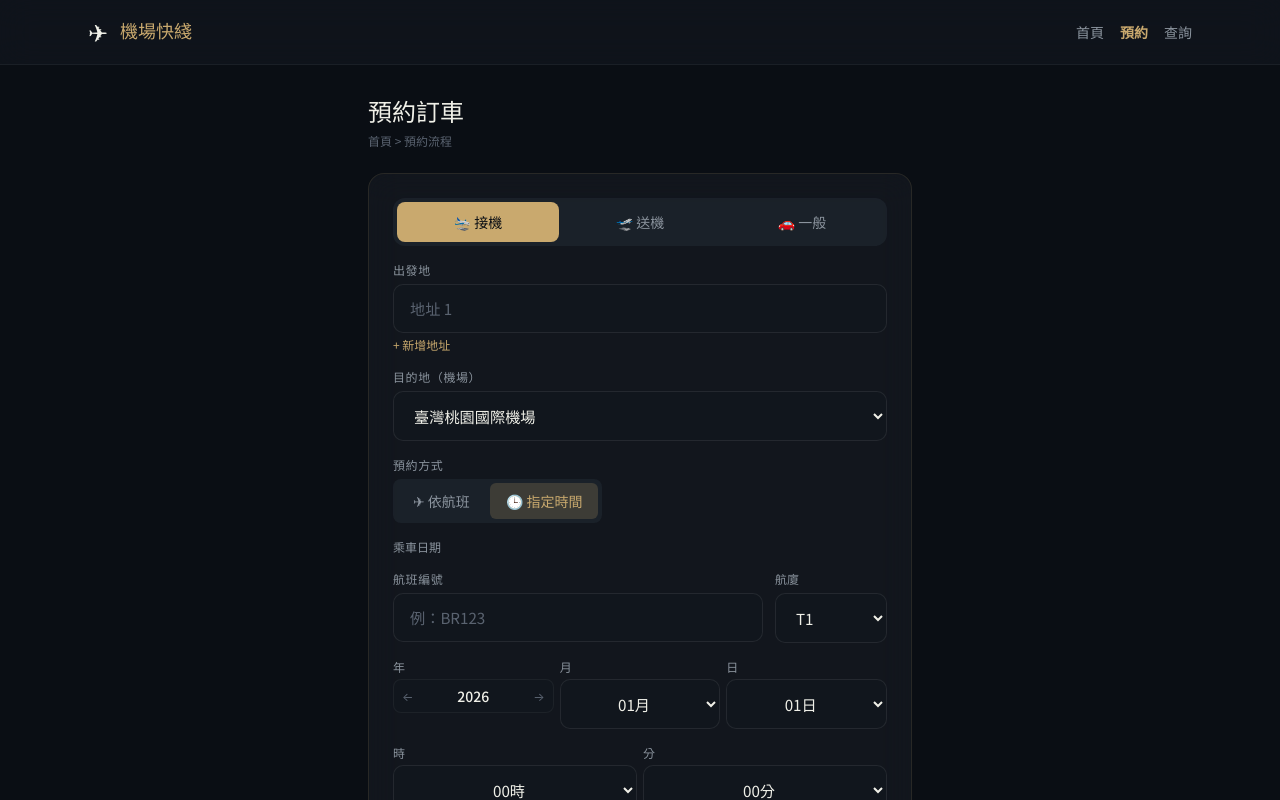
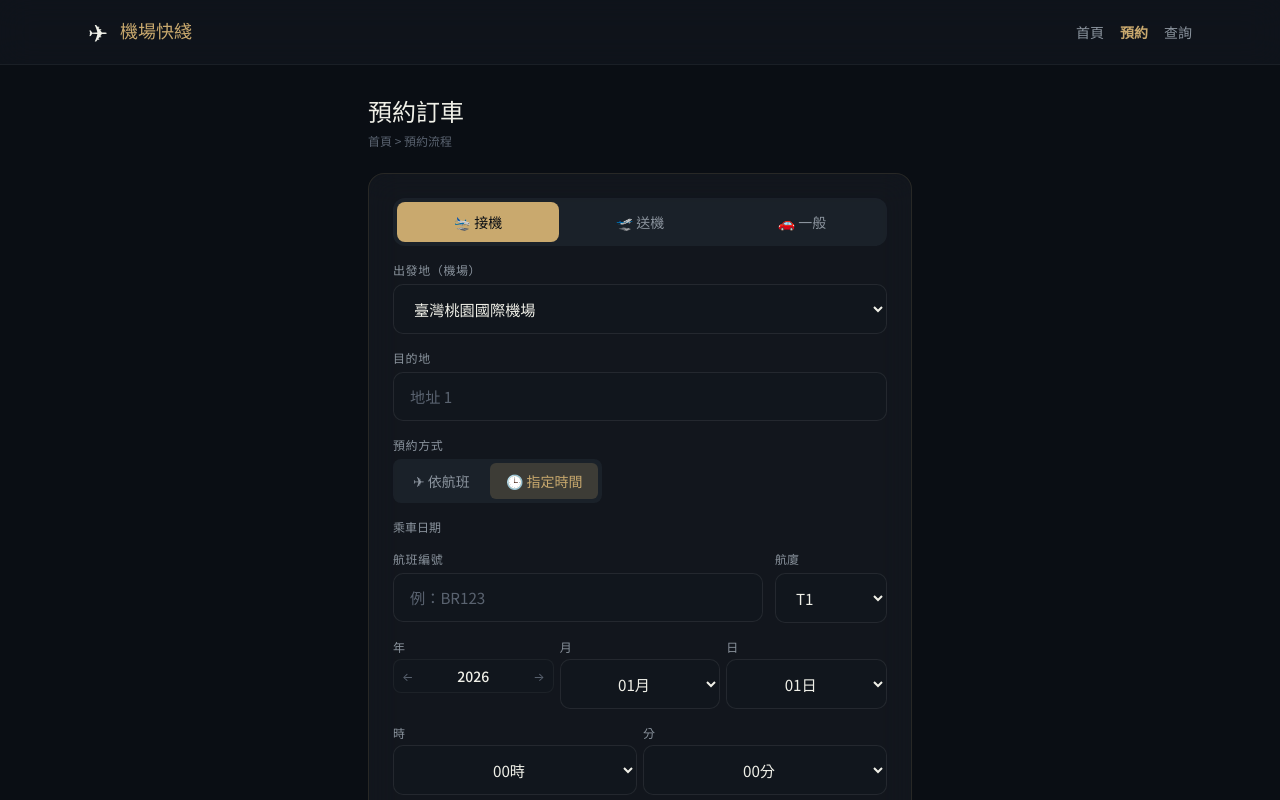
Before and after one commit to sy084309-boop/airport-transfer, a React (Vite) app in the folder client/: page /booking in a window 1280 px wide. Shown: the top 800 px of the page. Built offline with nearby package versions, Linux system fonts and the light colour scheme.

Commit message:
Fix: restore original pickup/sendoff layout logic
- Pickup: airport (出發地) → address (目的地)
- Sendoff: address (出發地) → airport (目的地)
- Kept: tab order 接機 first, FlightValidator on pickup, plain input on sendoff

```diff
--- a/client/src/pages/public/BookingPage.tsx
+++ b/client/src/pages/public/BookingPage.tsx
@@ -37,7 +37,7 @@ export default function BookingPage() {
     }
   }, [user]);
 
-  const calcPrice = async () => { if(!dest) return; setCalculating(true); try{ const pickupAddr = tab==='sendoff' ? airport : dest; const dropoffAddr = tab==='sendoff' ? dest : airport; const{data}=await api.post('/pricing/calculate',{vehicleType:vehicle,origin:pickupAddr,dest:dropoffAddr}); setPrice(data.totalPrice+(signboard?200:0)+(signboard2?200:0)); } catch{setPrice(null)} setCalculating(false); };
+  const calcPrice = async () => { if(!dest) return; setCalculating(true); try{ const{data}=await api.post('/pricing/calculate',{vehicleType:vehicle,origin:'taipei',dest:'taoyuan_airport'}); setPrice(data.totalPrice+(signboard?200:0)+(signboard2?200:0)); } catch{setPrice(null)} setCalculating(false); };
 
   const submit = async () => {
     if(new Date(`${year}-${month}-${day}T${hour}:${minute}:00`)<new Date()) return alert('不可預約過去的時間');
@@ -46,7 +46,7 @@ export default function BookingPage() {
     if(!phone) return alert('請填寫手機');
     const sched=`${year}-${month}-${day}T${hour}:${minute}:00`;
     const extras=[signboard?'舉牌':null,signboard2?'第二組舉牌':null].filter(Boolean).join(',');
-    const{data}=await api.post('/bookings',{bookingType:tab,pickupAddress:tab==='sendoff'?airport:dest,dropoffAddress:tab==='sendoff'?dest:airport,flightNumber:flightNo||null,scheduledPickupAt:sched,passengerCount:passengers,luggageCount:luggage,vehicleType:vehicle,paymentMethod:payment,specialRequests:extras||null});
+    const{data}=await api.post('/bookings',{bookingType:tab,pickupAddress:tab==='pickup'?airport:dest,dropoffAddress:tab==='pickup'?dest:airport,flightNumber:flightNo||null,scheduledPickupAt:sched,passengerCount:passengers,luggageCount:luggage,vehicleType:vehicle,paymentMethod:payment,specialRequests:extras||null});
     nav(`/track/${data.referenceCode}`);
   };
 
@@ -72,8 +72,11 @@ export default function BookingPage() {
         <div className="glass-card p-6 space-y-4">
           <div className="flex bg-ash/50 rounded-xl p-1">{tabs.map(t=>(<button key={t.key} onClick={()=>setTab(t.key)} className={`flex-1 py-2.5 text-sm rounded-lg transition-all ${tab===t.key?'bg-gold text-obsidian':'text-mist hover:text-ivory'}`}>{t.label}</button>))}</div>
 
-          {/* Pickup: Address first */}
-          {(tab==='pickup'||tab==='general')&&<div>
+          {/* Pickup: Airport first */}
+          {tab==='pickup'&&<div><label className="block text-xs text-mist mb-1.5 uppercase tracking-wider">出發地（機場）</label><select value={airport} onChange={e=>setAirport(e.target.value)} className="input-premium w-full">{AIRPORTS.map(a=><option key={a}>{a}</option>)}</select></div>}
+
+          {/* Sendoff/General: Address first */}
+          {(tab==='sendoff'||tab==='general')&&<div>
             <label className="block text-xs text-mist mb-1.5 uppercase tracking-wider">出發地</label>
             <input value={dest} onChange={e=>setDest(e.target.value)} className="input-premium w-full" placeholder="地址 1" />
             {addrCount>=2&&<input className="input-premium w-full mt-1.5" placeholder="地址 2" />}
@@ -85,20 +88,17 @@ export default function BookingPage() {
             </div>
           </div>}
 
-          {/* Pickup: Airport destination */}
-          {tab==='pickup'&&<div><label className="block text-xs text-mist mb-1.5 uppercase tracking-wider">目的地（機場）</label><select value={airport} onChange={e=>setAirport(e.target.value)} className="input-premium w-full">{AIRPORTS.map(a=><option key={a}>{a}</option>)}</select></div>}
-
-          {/* Sendoff: Airport first */}
-          {tab==='sendoff'&&<div><label className="block text-xs text-mist mb-1.5 uppercase tracking-wider">出發地（機場）</label><select value={airport} onChange={e=>setAirport(e.target.value)} className="input-premium w-full">{AIRPORTS.map(a=><option key={a}>{a}</option>)}</select></div>}
-
-          {/* Sendoff/General: Address destination */}
-          {(tab==='sendoff'||tab==='general')&&<div>
+          {/* Pickup: Destination */}
+          {tab==='pickup'&&<div>
             <label className="block text-xs text-mist mb-1.5 uppercase tracking-wider">目的地</label>
             <input value={dest} onChange={e=>setDest(e.target.value)} className="input-premium w-full" placeholder="地址 1" />
             {addrCount>=2&&<input className="input-premium w-full mt-1.5" placeholder="地址 2" />}
             {addrCount>=3&&<input className="input-premium w-full mt-1.5" placeholder="地址 3" />}
             {addrCount>=4&&<input className="input-premium w-full mt-1.5" placeholder="地址 4" />}
           </div>}
+
+          {/* Sendoff: Airport after address */}
+          {tab==='sendoff'&&<div><label className="block text-xs text-mist mb-1.5 uppercase tracking-wider">目的地（機場）</label><select value={airport} onChange={e=>setAirport(e.target.value)} className="input-premium w-full">{AIRPORTS.map(a=><option key={a}>{a}</option>)}</select></div>}
 
           {/* General: Destination */}
           {tab==='general'&&<div>
```
